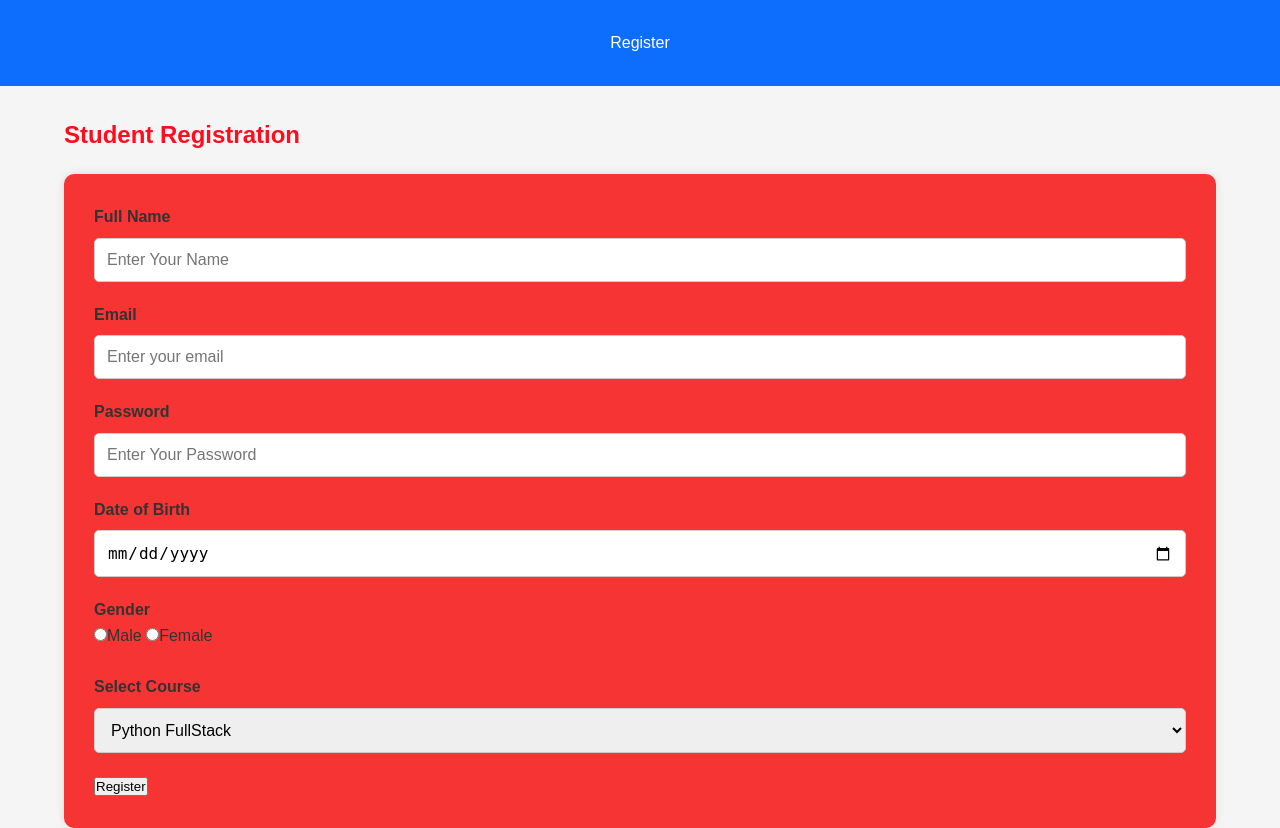
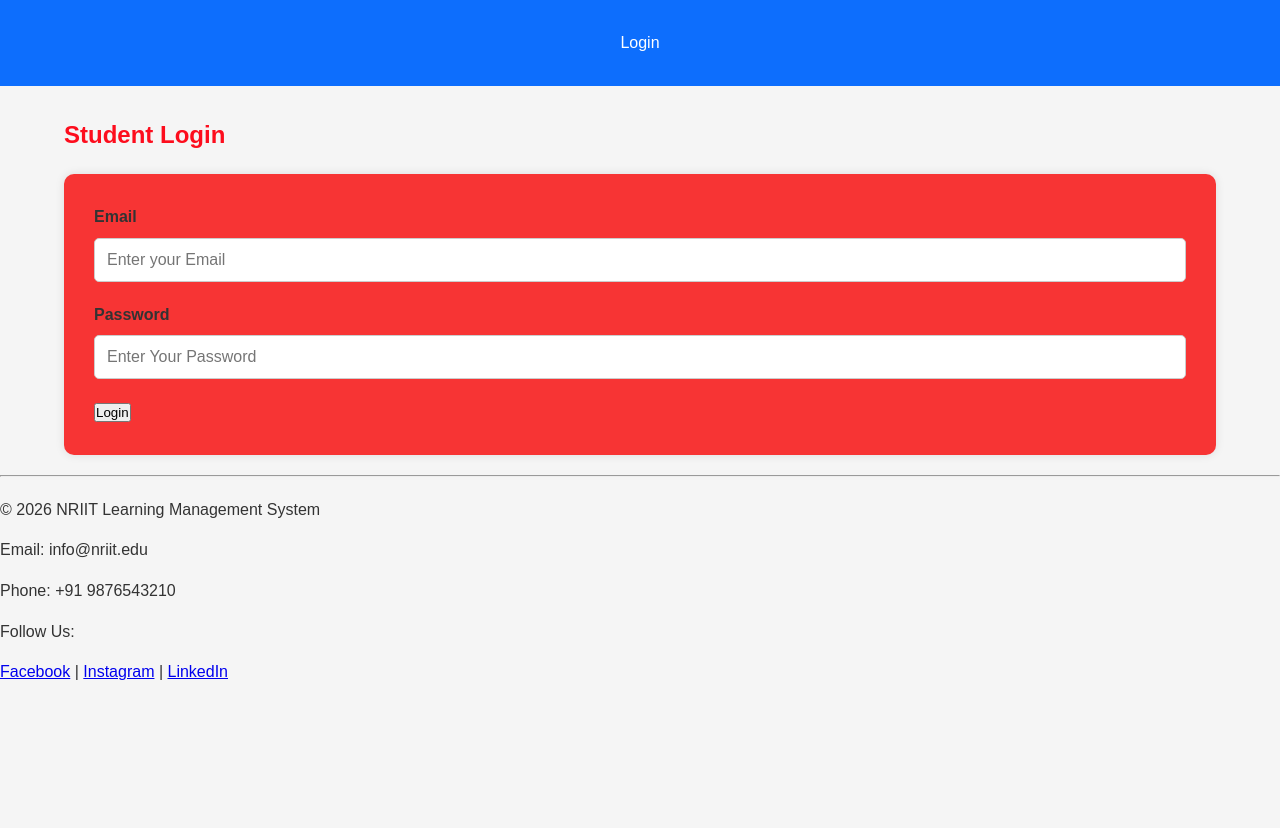
Before and after one commit to venkat-chinni/python_fullstack, a Flask app: page /login in a window 1280 px wide. After the commit the page ends 680 px from the top, so only its background shows below. Run offline with Flask 3, Linux system fonts and the light colour scheme.

Commit message:
app,db,index,login

```diff
--- a/app.py
+++ b/app.py
@@ -1,11 +1,36 @@
+import sqlite3
 
-# pyrefly: ignore [missing-import]
-from flask import Flask,render_template,jsonify,request
+from flask import Flask,render_template,jsonify,request,redirect,url_for
 
 app = Flask(__name__)
+app.secret_key = 'your_secret_key'
+def get_db_connection():
+    conn = sqlite3.connect('database.db')
+    conn.row_factory = sqlite3.Row
+    return conn
+def init_db():
+    conn = get_db_connection()
+    cursor = conn.cursor()
+    cursor.execute("""
+        CREATE TABLE IF NOT EXISTS users (
+            id INTEGER PRIMARY KEY AUTOINCREMENT,
+            name TEXT NOT NULL,
+            email TEXT NOT NULL UNIQUE,
+            password TEXT NOT NULL,
+            dob TEXT NOT NULL,
+            gender TEXT NOT NULL,
+            course TEXT
+        )
+    """)
+    conn.commit()
+    cursor.execute("PRAGMA table_info(users)")
+    existing_columns = [row[1] for row in cursor.fetchall()]
+    if 'course' not in existing_columns:
+        cursor.execute('ALTER TABLE users ADD COLUMN course TEXT')
+        conn.commit()
+    conn.close()
 
-# Simple in-memory database to store registered users
-users_db = {}
+init_db()
 
 @app.route('/')
 def home():
@@ -29,32 +54,31 @@ def trainers():
 
 @app.route('/register',methods=["POST","GET"])
 def register():
-    if request.method=="POST":
-        name=request.form["name"]
-        email=request.form["email"]
-        password=request.form["password"]
-        dob=request.form["dob"]
-        gender=request.form["gender"]
-        course=request.form["course"]
-        return render_template("register.html")
     return render_template("register.html")
 
 @app.route('/login', methods=["POST", "GET"])
 def login():
-    if request.method == "POST":
-        return render_template("login.html")
     return render_template("login.html")
 
 @app.route('/api/register', methods=["POST"])
 def api_register():
     data = request.get_json()
     email = data.get("email")
+    conn = get_db_connection()
+    cursor = conn.cursor()
+    cursor.execute("SELECT * FROM users WHERE email = ?", (email,))
+    user = cursor.fetchone()
+    conn.close()
 
-    if email in users_db:
+    if user:
         return jsonify({"status": "error", "message": "User already exists with this email!"}), 400
 
-    # Save user to our simple database
-    users_db[email] = data
+    conn = get_db_connection()
+    cursor = conn.cursor()
+    cursor.execute("INSERT INTO users (name, email, password, dob, gender, course) VALUES (?, ?, ?, ?, ?, ?)",
+                   (data.get("name"), email, data.get("password"), data.get("dob"), data.get("gender"), data.get("course")))
+    conn.commit()
+    conn.close()
     return jsonify({"status": "success", "message": "Registration successful!"})
 
 @app.route('/api/login', methods=["POST"])
@@ -63,8 +87,13 @@ def api_login():
     email = data.get("email")
     password = data.get("password")
 
-    user = users_db.get(email)
-    if user and user.get("password") == password:
+    conn = get_db_connection()
+    cursor = conn.cursor()
+    cursor.execute("SELECT * FROM users WHERE email = ?", (email,))
+    user = cursor.fetchone()
+    conn.close()
+
+    if user and user['password'] == password:
         return jsonify({"status": "success", "message": "Login successful! Welcome back."})
     else:
         return jsonify({"status": "error", "message": "Invalid email or password!"}), 401
--- a/templates/login.html
+++ b/templates/login.html
@@ -4,37 +4,42 @@
 <head>
     <meta charset="UTF-8">
     <meta name="viewport" content="width=device-width, initial-scale=1.0">
-<link rel="stylesheet" href="{{url_for('static',filename='css/style.css')}}">
-    <title>Register page</title>
+<link rel="stylesheet" href="{{url_for('static',filename='css/style.css')}}">    <title>Login Page</title>
 </head>
 
 <body>
-    <header>Register</header>
+    <header>Login</header>
     <main>
-        <h2>Student Registration </h2>
-        <form id="registerForm" method="POST">
-            <label>Full Name</label><br>
-            <input type="text" placeholder="Enter Your Name" id="name" name="name"><br>
+        <h2>Student Login</h2>
+        <form id="LoginForm" method="POST">
             <label>Email</label><br>
-            <input type="email" placeholder="Enter your email" id="email" name="email"><br>
+            <input type="email" placeholder="Enter your Email" id="loginemail"><br>
             <label>Password</label><br>
-            <input type="password" placeholder="Enter Your Password" id="password" name="password"><br>
-            <label>Date of Birth</label><br>
-            <input type="date" placeholder="DOB" name="dob"><br>
-            <label>Gender</label><br>
-            <input type="radio" name="gender" value="Male">Male
-            <input type="radio" name="gender" value="Female">Female <br><br>
-            <label>Select Course</label>
-            <br>
-            <select name="course">
-                <option>Python FullStack</option>
-                <option>Java FullStack</option>
-            </select>
-            <br>
-            <button type="submit" value="Register">Register</button>
+            <input type="password" placeholder="Enter Your Password" id="loginpassword"> <br>
+            <button type="submit">Login</button>
+
         </form>
     </main>
-    <script src="{{url_for('static',filename='js/script.js')}}"></script>
+    <footer>
+
+        <hr>
+
+        <p>&copy; 2026 NRIIT Learning Management System</p>
+
+        <p>Email: info@nriit.edu</p>
+
+        <p>Phone: +91 9876543210</p>
+
+        <p>Follow Us:</p>
+
+        <a href="#">Facebook</a> |
+
+        <a href="#">Instagram</a> |
+
+        <a href="#">LinkedIn</a>
+
+    </footer>
+      <script src="{{url_for('static',filename='js/script.js')}}"></script>
 </body>
 
 </html>
```
Also changed, not shown: templates/index.html (+18 -18 lines), database.db (added).
